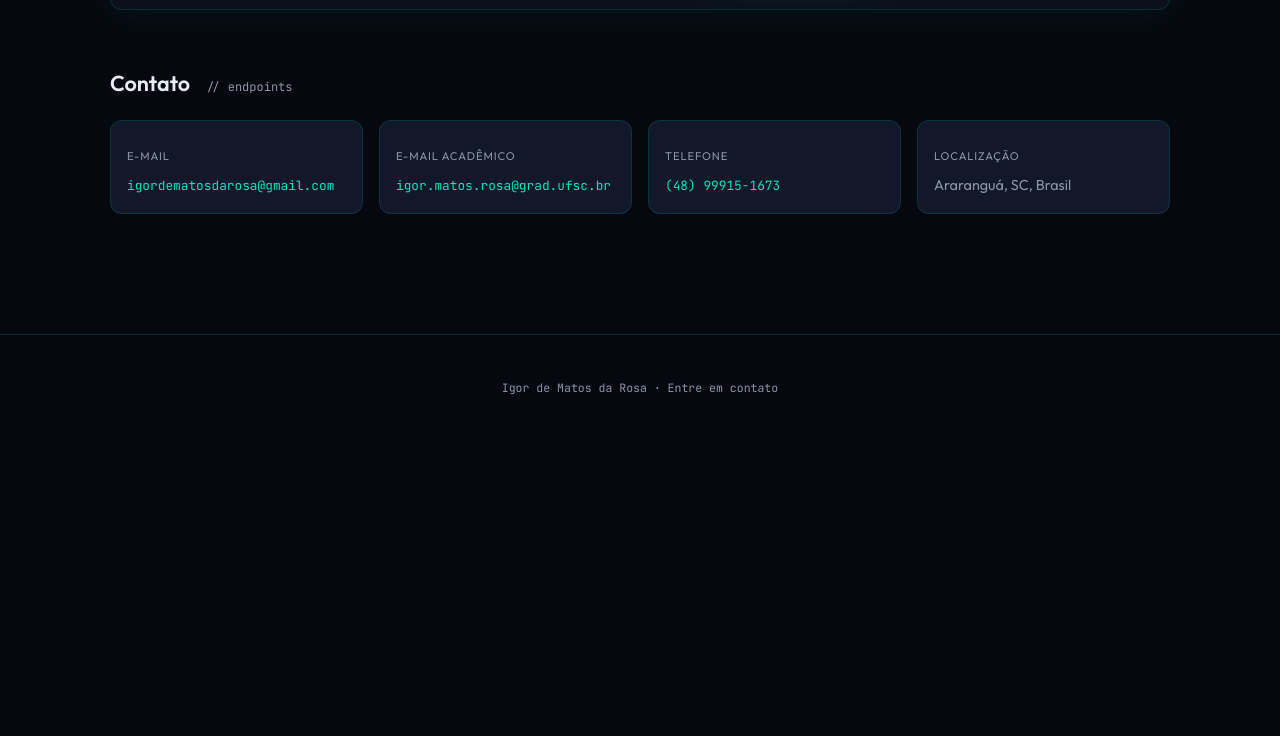
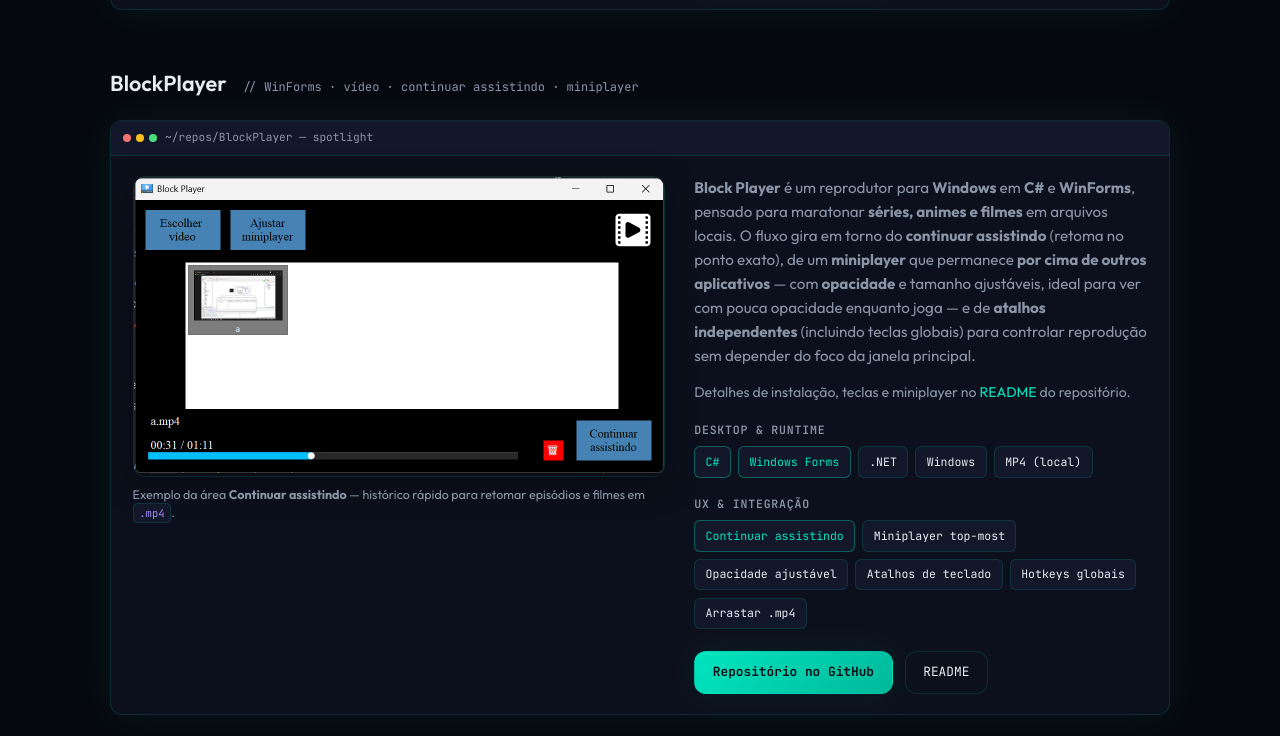
Before and after one commit to Ig0r-Rosa/Ig0r-Rosa.github.io, a plain HTML site: page index.html in a window 1280 px wide. Shown: the part 5124-5860 px from the top of the page. Before the commit the page ends 5565 px from the top, so only its background shows below. Drawn offline with Linux system fonts and the light colour scheme.

Commit message:
Adicionado o Blockplayer na exibição

```diff
--- a/index.html
+++ b/index.html
@@ -379,6 +379,14 @@
             >
             <span class="lang">PHP · Laravel · Blade · Tailwind · SQLite</span>
           </a>
+          <a class="repo-card" href="https://github.com/Ig0r-Rosa/BlockPlayer" rel="noopener noreferrer">
+            <span class="name">BlockPlayer</span>
+            <span class="desc"
+              >Player para Windows (WinForms, C#): séries, animes e filmes em .mp4, retomada onde parou,
+              miniplayer sempre por cima (opacidade ajustável) e atalhos globais.</span
+            >
+            <span class="lang">C# · WinForms · Windows</span>
+          </a>
           <a class="repo-card" href="https://github.com/Ig0r-Rosa/PSO-DMR_RepoAI" rel="noopener noreferrer">
             <span class="name">PSO-DMR_RepoAI</span>
             <span class="desc"
@@ -390,11 +398,6 @@
             <span class="name">UFSC</span>
             <span class="desc">Trabalhos e códigos da graduação em Engenharia de Computação.</span>
             <span class="lang">C</span>
-          </a>
-          <a class="repo-card" href="https://github.com/Ig0r-Rosa/BlockPlayer" rel="noopener noreferrer">
-            <span class="name">BlockPlayer</span>
-            <span class="desc">Reprodutor de vídeo focado em arquivos .mp4 para maratonar séries.</span>
-            <span class="lang">C#</span>
           </a>
           <a class="repo-card" href="https://github.com/Ig0r-Rosa/Navegador-python" rel="noopener noreferrer">
             <span class="name">Navegador-python</span>
@@ -518,6 +521,93 @@
         </div>
       </section>
 
+      <!-- BlockPlayer: mesmo padrão visual do Archivus; sem link no header -->
+      <section class="project-deep-dive" id="projeto-blockplayer" aria-labelledby="titulo-blockplayer">
+        <div class="section-head">
+          <h2 id="titulo-blockplayer">BlockPlayer</h2>
+          <span class="comment">// WinForms · vídeo · continuar assistindo · miniplayer</span>
+        </div>
+        <div class="panel">
+          <div class="panel-bar" aria-hidden="true">
+            <span class="dots"><span></span><span></span><span></span></span>
+            <span>~/repos/BlockPlayer — spotlight</span>
+          </div>
+          <div class="panel-body archivus-detail-block">
+            <div class="archivus-spotlight">
+              <figure class="archivus-spotlight__figure">
+                <img
+                  src="Assets/ExemploContinuarAssistindo.png"
+                  width="1060"
+                  height="598"
+                  alt="BlockPlayer: tela Continuar assistindo com capas de séries e filmes e botão para retomar de onde parou."
+                  loading="lazy"
+                  decoding="async"
+                />
+                <figcaption class="archivus-spotlight__caption">
+                  Exemplo da área <strong>Continuar assistindo</strong> — histórico rápido para retomar episódios e
+                  filmes em <code class="inline-code">.mp4</code>.
+                </figcaption>
+              </figure>
+
+              <div class="archivus-spotlight__text">
+                <p class="archivus-lead">
+                  <strong>Block Player</strong> é um reprodutor para <strong>Windows</strong> em
+                  <strong>C#</strong> e <strong>WinForms</strong>, pensado para maratonar
+                  <strong>séries, animes e filmes</strong> em arquivos locais. O fluxo gira em torno do
+                  <strong>continuar assistindo</strong> (retoma no ponto exato), de um
+                  <strong>miniplayer</strong> que permanece <strong>por cima de outros aplicativos</strong> — com
+                  <strong>opacidade</strong> e tamanho ajustáveis, ideal para ver com pouca opacidade enquanto joga
+                  — e de <strong>atalhos independentes</strong> (incluindo teclas globais) para controlar reprodução
+                  sem depender do foco da janela principal.
+                </p>
+
+                <p class="archivus-meta">
+                  Detalhes de instalação, teclas e miniplayer no
+                  <a href="https://github.com/Ig0r-Rosa/BlockPlayer/blob/master/README.md" rel="noopener noreferrer"
+                    >README</a
+                  >
+                  do repositório.
+                </p>
+
+                <p class="archivus-stack-heading" id="blockplayer-desktop-label">Desktop &amp; runtime</p>
+                <div class="chip-wrap archivus-chips" aria-labelledby="blockplayer-desktop-label">
+                  <span class="chip accent">C#</span>
+                  <span class="chip accent">Windows Forms</span>
+                  <span class="chip">.NET</span>
+                  <span class="chip">Windows</span>
+                  <span class="chip">MP4 (local)</span>
+                </div>
+
+                <p class="archivus-stack-heading" id="blockplayer-ux-label">UX &amp; integração</p>
+                <div class="chip-wrap archivus-chips" aria-labelledby="blockplayer-ux-label">
+                  <span class="chip accent">Continuar assistindo</span>
+                  <span class="chip">Miniplayer top-most</span>
+                  <span class="chip">Opacidade ajustável</span>
+                  <span class="chip">Atalhos de teclado</span>
+                  <span class="chip">Hotkeys globais</span>
+                  <span class="chip">Arrastar .mp4</span>
+                </div>
+
+                <div class="hero-cta archivus-actions">
+                  <a
+                    class="btn btn-primary"
+                    href="https://github.com/Ig0r-Rosa/BlockPlayer"
+                    rel="noopener noreferrer"
+                    >Repositório no GitHub</a
+                  >
+                  <a
+                    class="btn btn-ghost"
+                    href="https://github.com/Ig0r-Rosa/BlockPlayer/blob/master/README.md"
+                    rel="noopener noreferrer"
+                    >README</a
+                  >
+                </div>
+              </div>
+            </div>
+          </div>
+        </div>
+      </section>
+
       <section id="contato" aria-labelledby="titulo-contato">
         <div class="section-head">
           <h2 id="titulo-contato">Contato</h2>
```
Also changed, not shown: Assets/ExemploContinuarAssistindo.png (added).
